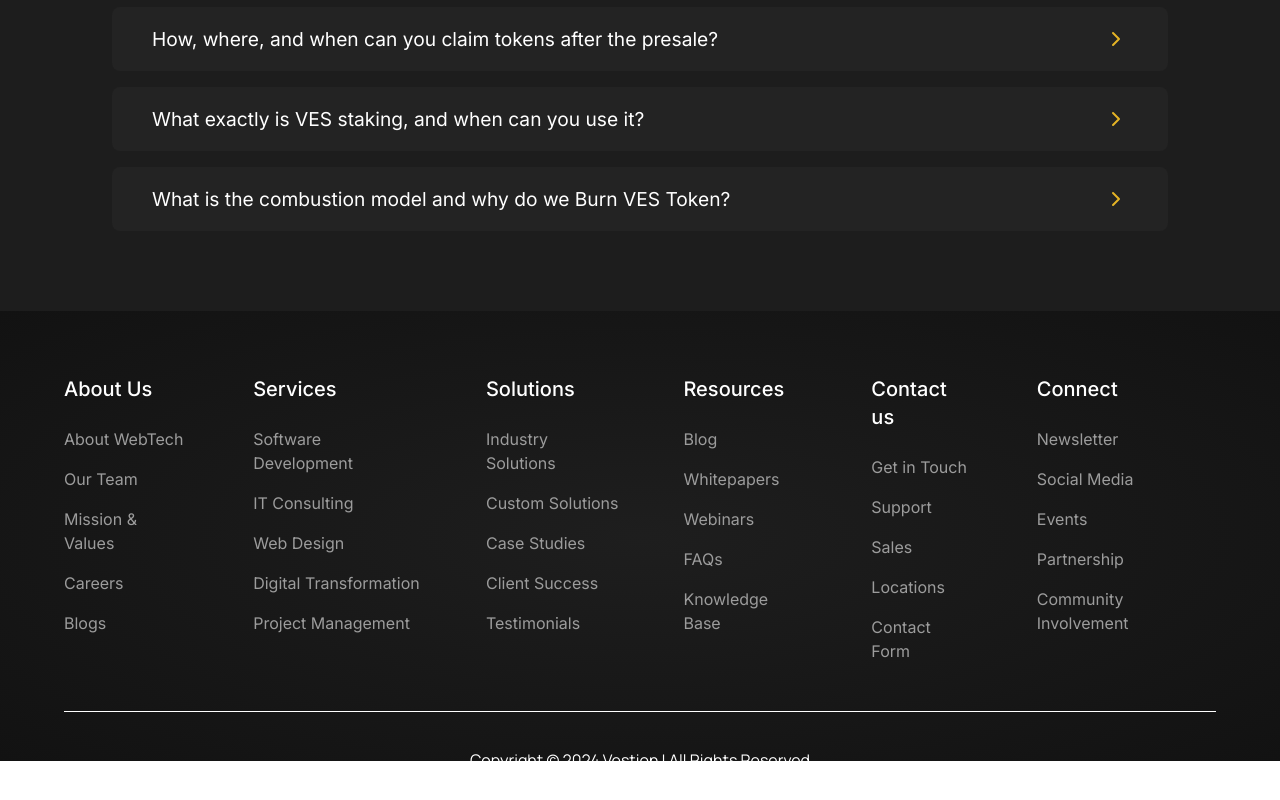
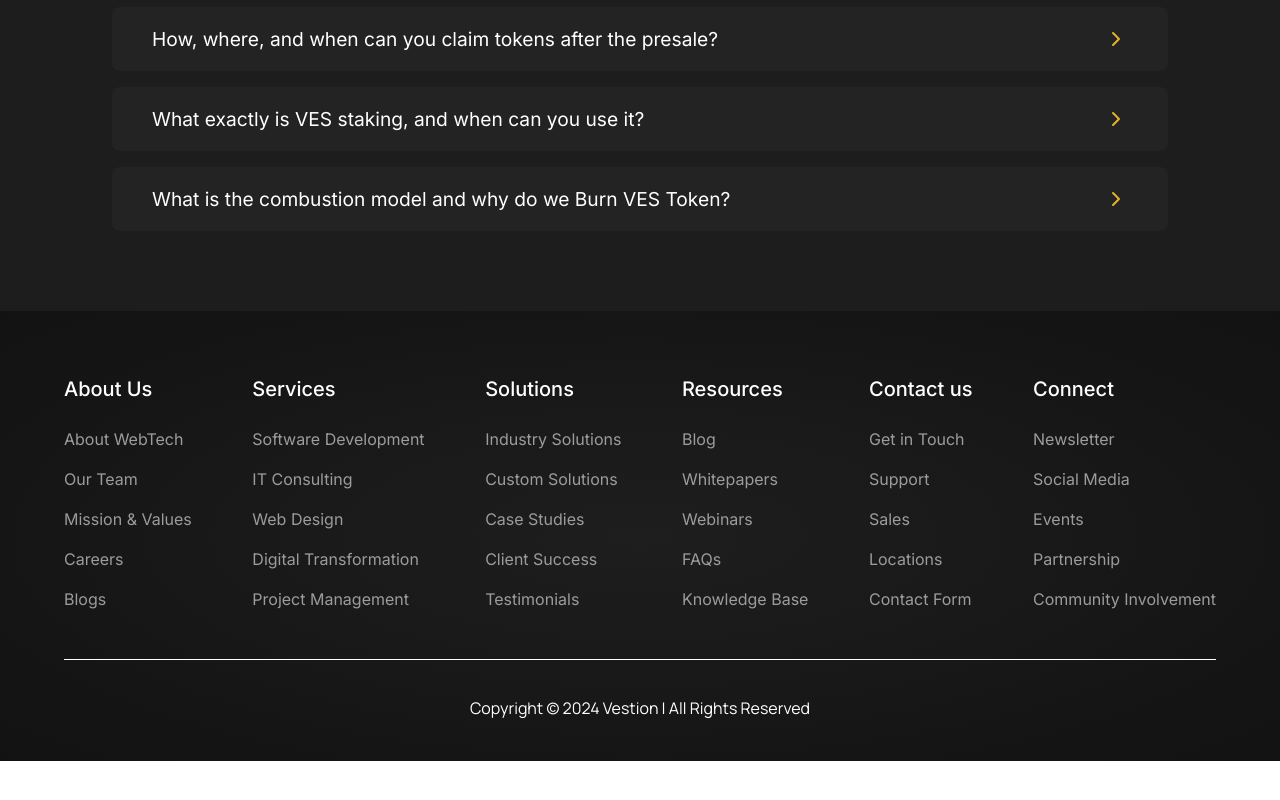
Before and after one commit to Karanyadavk/vestion, a Next.js app: page / in a window 1280 px wide. Shown: the part 7029-7829 px from the top of the page. After the commit the page ends 7790 px from the top, so only its background shows below. Built offline with nearby package versions, Linux system fonts and the light colour scheme.

Commit message:
Update Footer.tsx

```diff
--- a/src/components/Footer.tsx
+++ b/src/components/Footer.tsx
@@ -12,7 +12,7 @@ export const FooterDetails = [
 export const Footer = () => {
     return (
         <div className="w-full h-[450px] bg-gradient-radial from-[#1E1E1E] to-[#121212] text-white px-16">
-            <div className="flex gap-16 pt-16 pb-12">
+            <div className="flex justify-between pt-16 pb-12">
                 {FooterDetails.map((detail, index) => (
                     <div key={index} className="flex flex-col gap-6">
                         <h1 className={`${interSans.className} font-medium text-xl`}>{detail.title}</h1>
```
